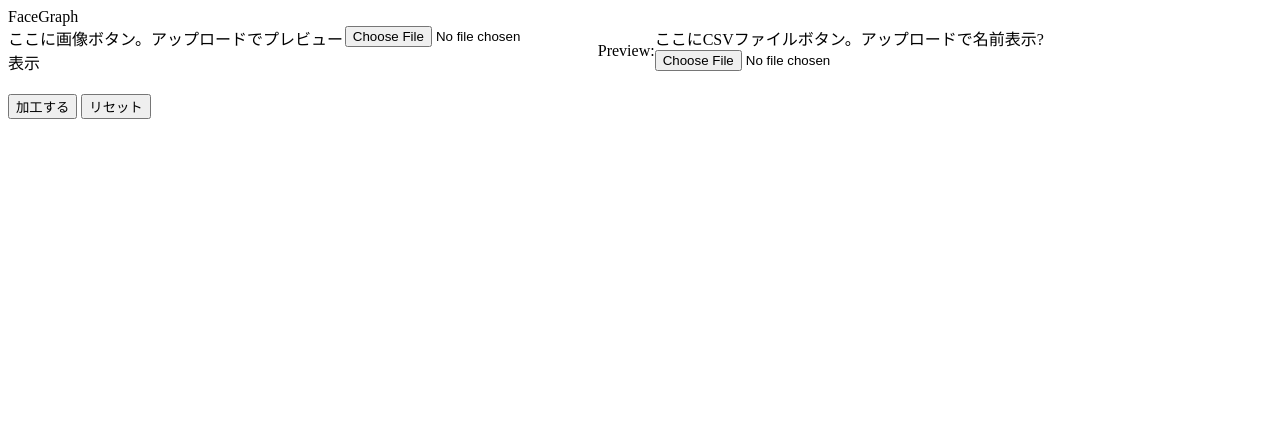
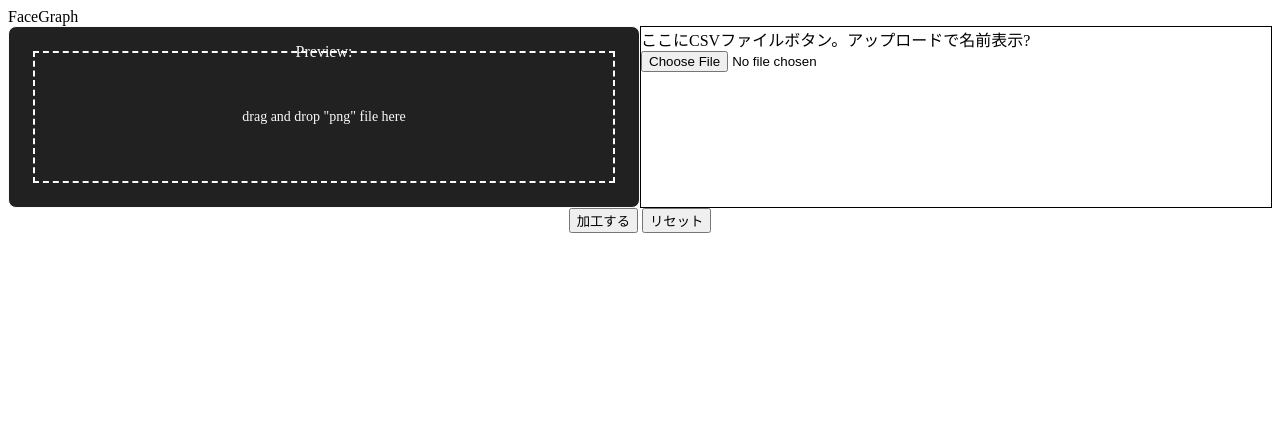
Before and after one commit to MiyamotoRin/FaceGraph-Flask, a Flask app: page / in a window 1280 px wide. Shown: the top 432 px of the page. Before the commit the page ends 119 px from the top, so only its background shows below. Run offline with Flask 2, Linux system fonts and the light colour scheme.

Commit message:
ドラッグアンドドロップでアップロードできますよと

```diff
--- a/templates/index.html
+++ b/templates/index.html
@@ -14,13 +14,58 @@
     }
 
     .right {
+      width: 50%;
+      border: 1px solid;
+      position: relative;
+      border-radius: 8px;
+      height: 180px;
+      color: #fafafa;
+      background: #212121;
+
+      text-align: center;
+    }
+
+    .right:before {
       display: flex;
+      align-items: center;
+      justify-content: center;
+      position: absolute;
+      top: 24px;
+      bottom: 24px;
+      left: 24px;
+      right: 24px;
+      border: dashed 2px #fafafa;
+      color: #fafafa;
+      font-size: 14px;
+      content: 'drag and drop "png" file here';
+      pointer-events: none;
+    }
+
+    .right input {
+      display: block;
+      position: absolute;
+      top: 0;
+      left: 0;
+      width: 999px;
+      height: 999px;
+      font-size: 999px;
+      opacity: 0;
+    }
+
+    .left {
+      width: 50%;
+      border: 1px solid;
+    }
+
+    .sendData {
+      text-align: center;
+
     }
   </style>
   <div class="title">FaceGraph</div>
   <form action="/" method="post" enctype="multipart/form-data">
     <div class="flex">
-      <div class="right">ここに画像ボタン。アップロードでプレビュー表示
+      <div class="right">
         <input type="file" accept='image/*' onchange="previewImage(this);">
         <p>
           Preview:<br>
@@ -33,7 +78,7 @@
         <input type="file" accept='.csv'>
       </div>
     </div>
-    <div class="send_data">
+    <div class="sendData">
       <input type="submit" value="加工する" name="sending">
       <input type="reset" value="リセット">
     </div>
@@ -48,6 +93,10 @@
       });
       fileReader.readAsDataURL(obj.files[0]);
     }
+
+    document.querySelector('input').addEventListener('change', (evt) => {
+      console.log(evt.target.files[0]);
+    });
   </script>
 
 </body>
```
